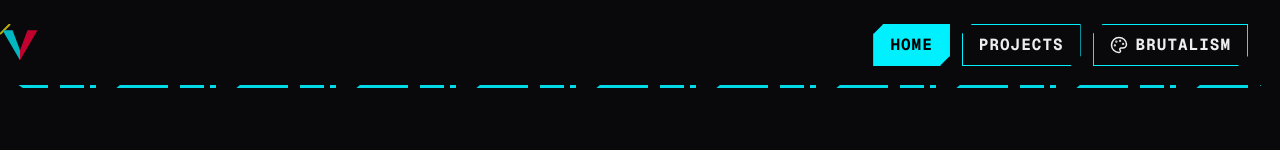
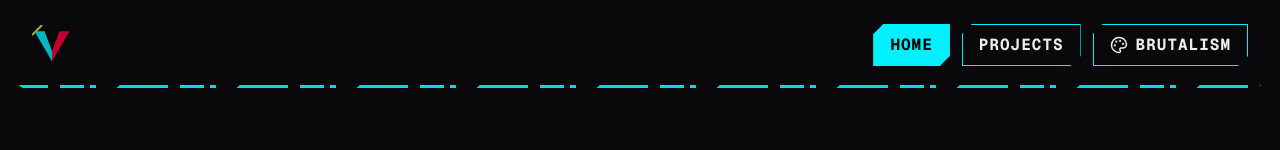
Before and after one commit to valmtv/portfolio, a Next.js app: page / in a window 1280 px wide. Both pictures are taken after a click on the button "CYBERPUNK". Shown: the top 150 px of the page. Built offline with nearby package versions, Linux system fonts and the light colour scheme.

Commit message:
Fix Icon position

```diff
--- a/src/components/layout/navbar.tsx
+++ b/src/components/layout/navbar.tsx
@@ -59,7 +59,7 @@ export function Navbar() {
               width={40}
               height={40}
               alt="VM"
-              className="absolute top-0 left-0 animate-pulse-slow opacity-75"
+              className="animate-pulse-slow opacity-75"
             />
           </Link>
         ) : (
```
